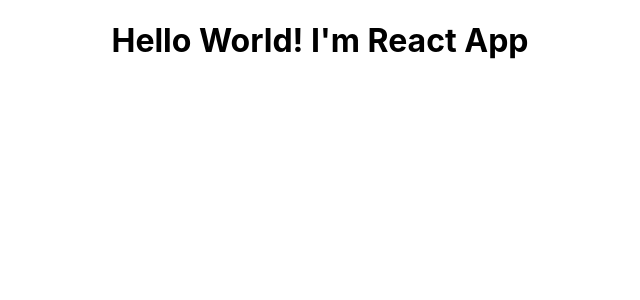
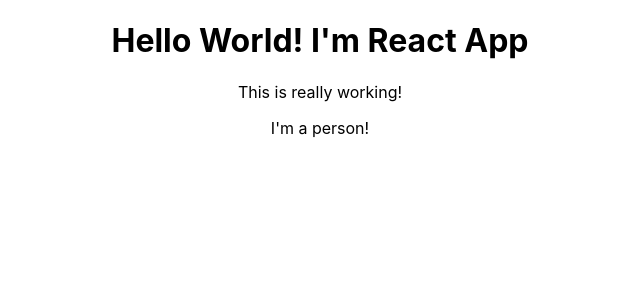
Before and after one commit to Russkazkin/react-course-m3, a React (Create React App) app: page / in a window 1280 px wide. Shown: the top 300 px of the page, without its empty margins (320-960 px from the left). Built offline with nearby package versions, Linux system fonts and the light colour scheme.

Commit message:
Add Person component

```diff
--- a/src/App.js
+++ b/src/App.js
@@ -1,9 +1,12 @@
 import './App.css';
+import Person from "./Person/Person";
 
 function App() {
   return (
     <div className="App">
-      <h1>Hello World! I'm React App</h1>
+        <h1>Hello World! I'm React App</h1>
+        <p>This is really working!</p>
+        <Person />
     </div>
   );
 }
--- /dev/null
+++ b/src/Person/Person.js
@@ -0,0 +1,5 @@
+const person = () => {
+    return <p>I'm a person!</p>;
+}
+
+export default person;
```
